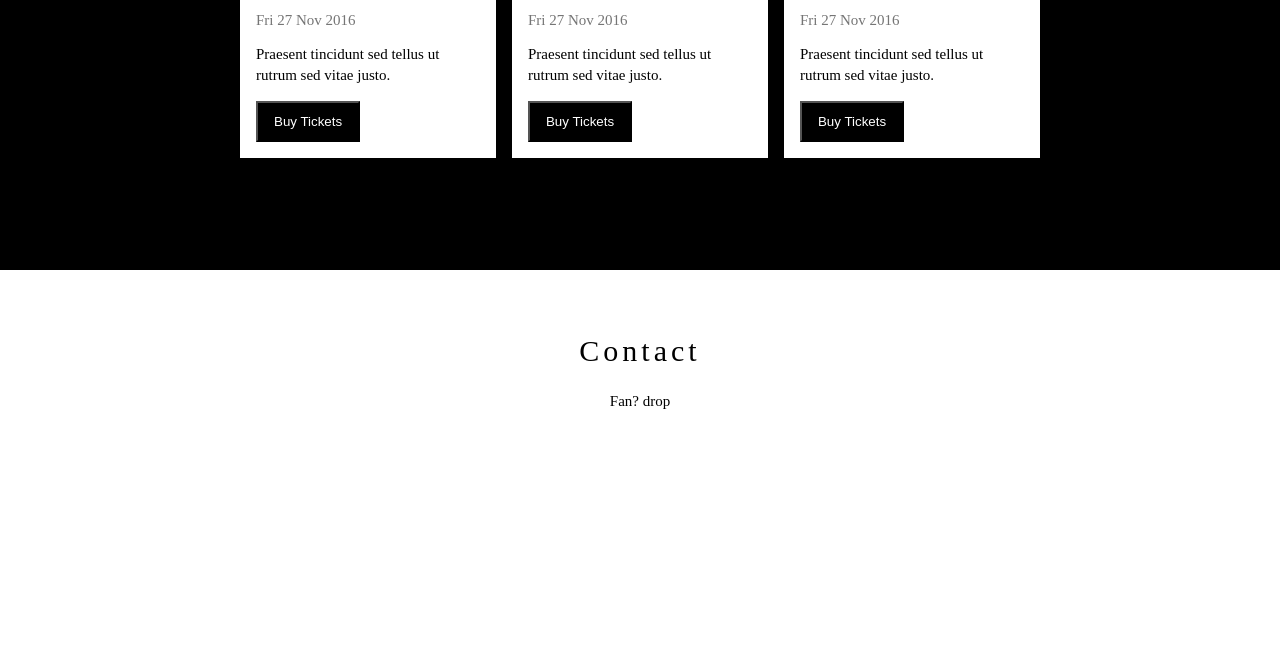
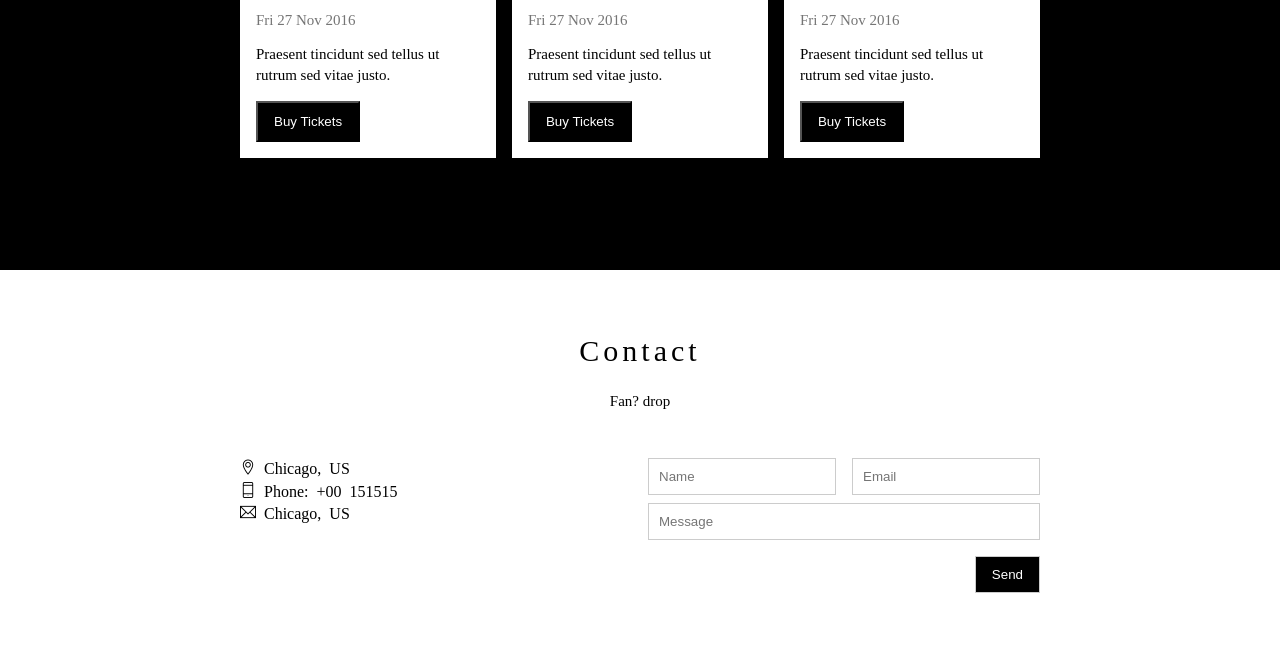
Before and after one commit to kelvinthebeast/web_the_band, a plain HTML site: page index.html in a window 1280 px wide. Shown: the part 1786-2443 px from the top of the page. Before the commit the page ends 2260 px from the top, so only its background shows below. Drawn offline with Linux system fonts and the light colour scheme.

Commit message:
contact form and contact icon

```diff
--- a/index.html
+++ b/index.html
@@ -143,7 +143,43 @@
             <div class="content-section">
                 <h2 class="section-heading">Contact</h2>
                 <p class="section-sub-heading">Fan? drop</p>
+                <div class="row contact-content">
 
+                    <div class="col col-half contact-info">
+                        <p><i class="ti-location-pin"> Chicago, US</i></p>
+                        <p><i class="ti-mobile"> Phone: +00 151515</i></p>
+                        <p><i class="ti-email"> Chicago, US</i></p>
+
+                    </div>
+                    <div class="col col-half contact-form">
+                        <form action="">
+                            <!-- <div class="row col-half">
+                                <input type="text" placeholder="Name" id="" class="form-control">
+                            </div>
+                            <div class="row col-half">
+                                <input type="email" placeholder="Email" id="" class="form-control">
+                            </div>
+                            <div class="row col-full">
+                                <input type="text" placeholder="Message" id="" class="form-control">
+
+                            </div> -->
+                            <div class="row">
+                                <div class="col col-half">
+                                    <input type="text"  placeholder="Name" required id="" class="form-control">
+                                </div>
+                                <div class="col col-half">
+                                    <input type="email" placeholder="Email" required id="" class="form-control">
+                                </div>
+                            </div>
+                            <div class="row mt-8">
+                                <div class="col col-full">
+                                    <input type="text" placeholder="Message" required id="" class="form-control">
+                                </div>
+                            </div>
+                            <input class="form-submit-btn mt-16" type="submit" value="Send">
+                        </form>
+                    </div>
+                </div>
             </div>
         </div>
         <div id="footer"></div>
--- a/style.css
+++ b/style.css
@@ -27,6 +27,18 @@ html {
     margin-left: -8px;
     margin-right: -8px;
 }
+.row::after {
+    content: "";
+    display: block;
+    clear: both;
+}
+
+.mt-8 {
+    margin-top: 8px !important;
+}
+.mt-16 {
+    margin-top: 16px !important;
+}
 .col {
     float: left;
     padding-left: 8px;
@@ -38,6 +50,10 @@ html {
 
 .col-half {
     width: 50%;
+}
+
+.col-full {
+    width: 100%;
 }
 /* Main */
 #main {
@@ -428,3 +444,34 @@ html {
     }
 
 }
+
+/* contact form */
+.contact-content {
+    margin-top: 48px;
+    line-height: 1.4;
+}
+.contact-info i[class*='ti-'] {
+    width: 30px;
+    /* display: inline-block; */
+}
+
+.contact-form {
+    font-size: 15px;
+}
+
+.contact-form .form-control {
+    padding: 10px;
+    border: 1px solid #ccc;
+    width: 100%;
+}
+
+.contact-form .form-submit-btn {
+    background-color: #000;
+    color: #fff;
+    padding: 10px 16px;
+    border: 1px solid #ccc;
+    cursor: pointer;
+    float: right;
+
+}
+/* end contact form */
```
